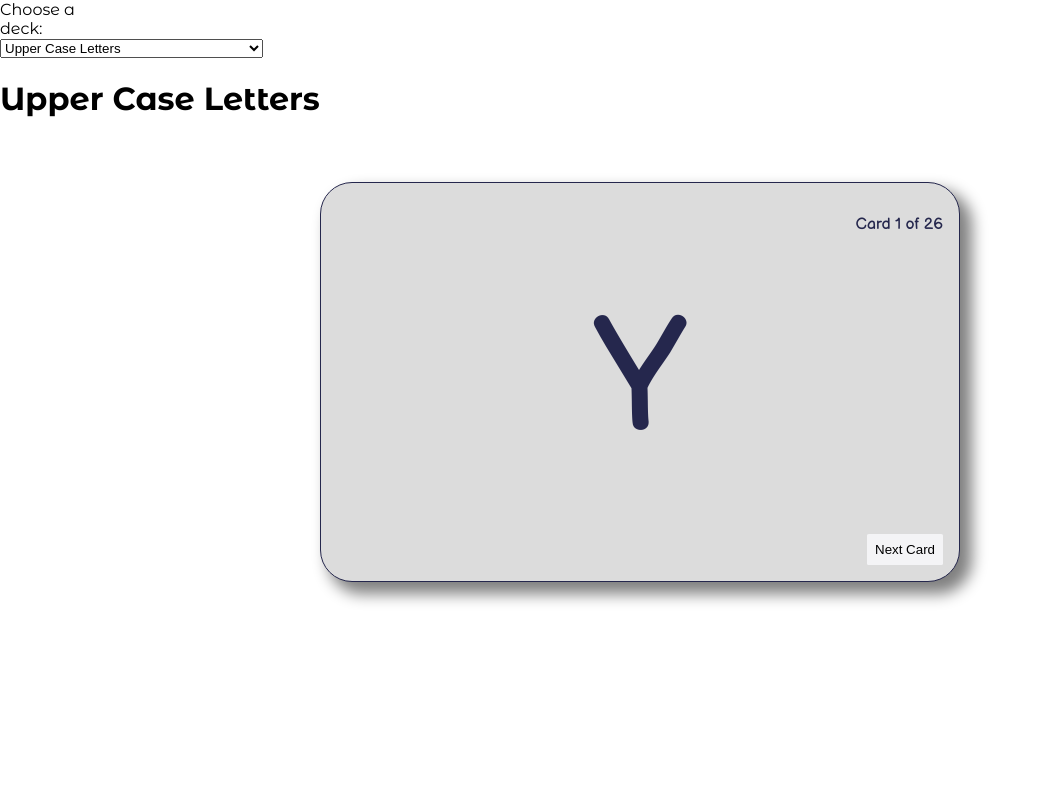
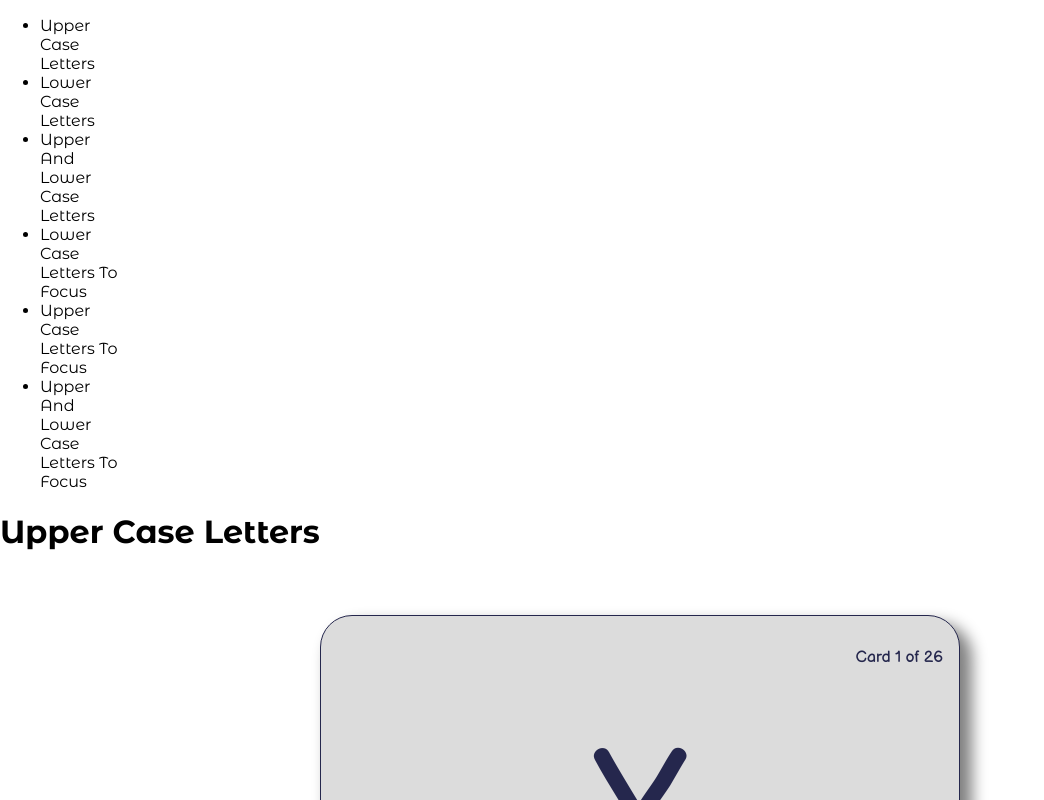
Before and after one commit to rise-erpelding/reading-flashcards, a Next.js app: page / in a window 1280 px wide. Shown: the top 800 px of the page, without its empty margins (0-1044 px from the left). Built offline with nearby package versions, Linux system fonts and the light colour scheme.

Commit message:
feat: use list rather than select menu

```diff
--- a/components/DeckMenu.js
+++ b/components/DeckMenu.js
@@ -1,20 +1,22 @@
 export default function DeckMenu(props) {
   const { activeDeckName, decks, updateDeck } = props;
   const deckNames = Object.keys(decks);
-  const listedDecks = deckNames.map((deckName, index) => (
-    <option value={deckName} key={index}>{deckName}</option>
+
+  const changeDeck = (deck) => {
+    updateDeck(deck);
+  }
+
+  // activeDeckName will be used to make the active deck look different in the menu
+
+  const deckList = deckNames.map((deckName, index) => (
+    <li key={index} onClick={() => changeDeck(deckName)} className="nav__list-item">{deckName}</li>
   ));
-
-  const changeDeck = (event) => {
-    updateDeck(event.target.value);
-  }
 
   return (
     <div className="nav__menu">
-      <label htmlFor="deck-select">Choose a deck:</label>
-      <select defaultValue={activeDeckName} name="decks" id="deck-select" onChange={changeDeck}>
-        {listedDecks}
-      </select>
+      <ul className="nav__list">
+        {deckList}
+      </ul>
     </div>
   )
 }
```
